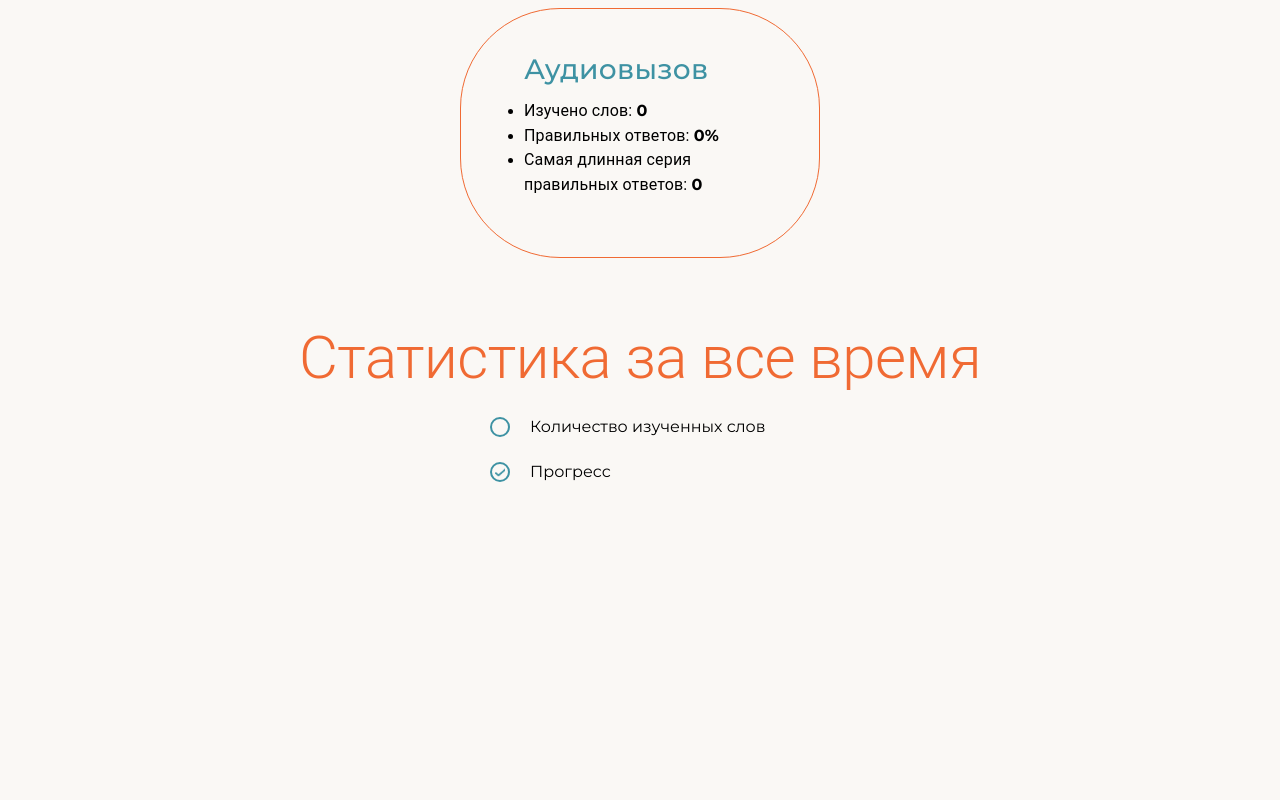
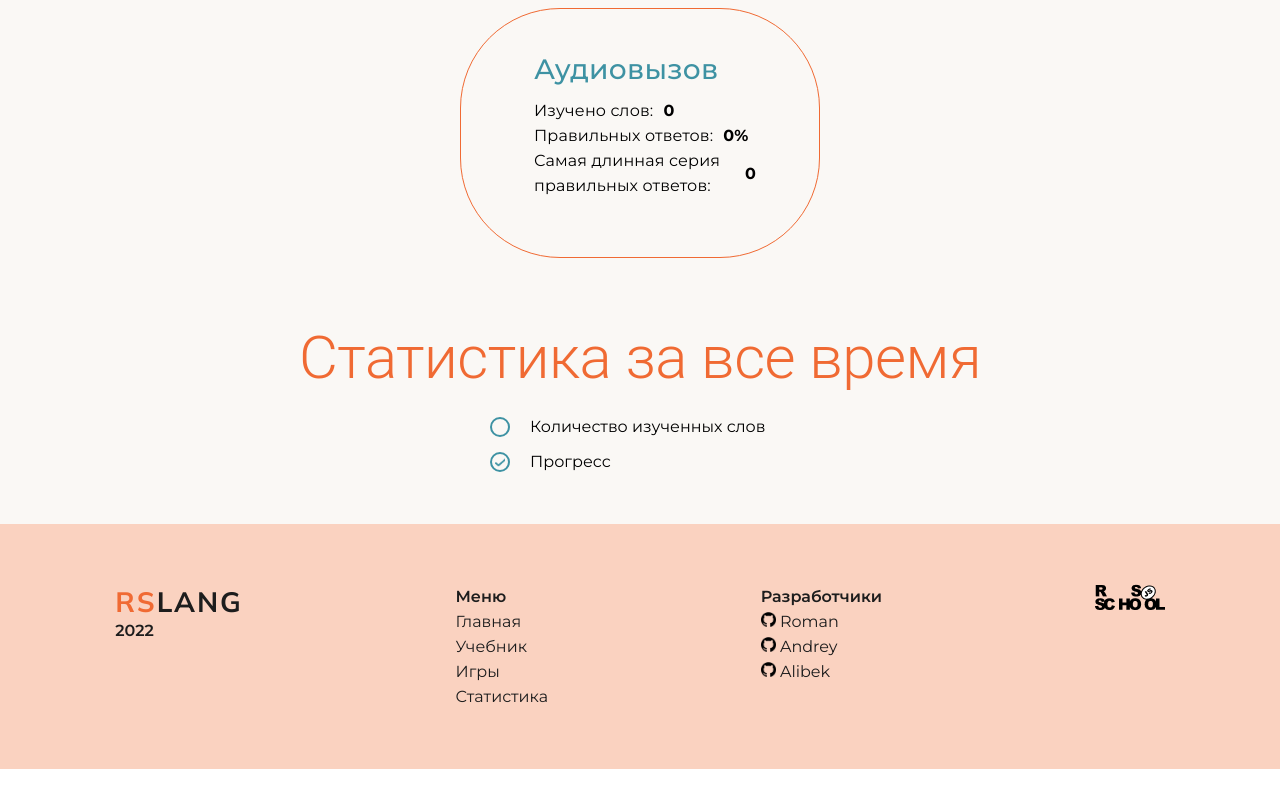
Before and after one commit to roman847/rslang, a React (Create React App) app: page /statistics in a window 1280 px wide. Shown: the part 820-1620 px from the top of the page. After the commit the page ends 1589 px from the top, so only its background shows below. Built offline with nearby package versions, Linux system fonts and the light colour scheme; the HTML template or start-up script is replaced by a standard one; what core would draw is missing.

Commit message:
fix: ItemList.tsx, styles (Sat Aug 27 10:00:40 RTZ 2022)

```diff
--- a/src/App.tsx
+++ b/src/App.tsx
@@ -1,7 +1,7 @@
 import React from 'react'
 import { BrowserRouter, Route, Routes } from 'react-router-dom'
 import './App.scss'
-import Statistics from 'pages/Statistics/components/StatisticToday'
+import Statistics from 'pages/Statistics/Statistics'
 import Authorization from 'pages/Authorization'
 import AudioCall from 'pages/AudioCall'
 import Sprint from 'pages/Sprint'
--- a/src/pages/Statistics/components/Diagram.tsx/Diagram.tsx
+++ b/src/pages/Statistics/components/Diagram.tsx/Diagram.tsx
@@ -5,9 +5,7 @@ import style from './diagram.module.scss'
 const Diagram = () => {
   return (
     <div>
-      <body>
-        <div id='main' className={style.container__diagram}></div>
-      </body>
+      <div className={style.container__diagram}></div>
     </div>
   )
 }
--- a/src/pages/Statistics/components/ItemList/ItemList.tsx
+++ b/src/pages/Statistics/components/ItemList/ItemList.tsx
@@ -6,20 +6,19 @@ const ItemList = () => {
   return (
     <div>
       <ul className={style.item__list}>
-        <li>
+        <li className={style.list__item}>
+          <Typography className={style.list__textContent}>Изучено слов:</Typography>
+          <Typography className={style.list__value}>0</Typography>
+        </li>
+        <li className={style.list__item}>
+          <Typography className={style.list__textContent}>Правильных ответов:</Typography>
+          <Typography className={style.list__value}>0%</Typography>
+        </li>
+        <li className={style.list__item}>
           <Typography className={style.list__textContent}>
-            Изучено слов: <strong className={style.list__value}>0</strong>
+            Самая длинная серия правильных ответов:
           </Typography>
-        </li>
-        <li>
-          <Typography className={style.list__textContent}>
-            Правильных ответов: <strong className={style.list__value}>0%</strong>
-          </Typography>
-        </li>
-        <li>
-          <Typography className={style.list__textContent}>
-            Самая длинная серия правильных ответов: <strong className={style.list__value}>0</strong>
-          </Typography>
+          <Typography className={style.list__value}>0</Typography>
         </li>
       </ul>
     </div>
--- a/src/pages/Statistics/components/ItemList/itemList.module.scss
+++ b/src/pages/Statistics/components/ItemList/itemList.module.scss
@@ -8,11 +8,18 @@
   width: 100%;
   text-align: left;
 }
+.list__item {
+  display: flex;
+  justify-content: left;
+  align-items: center;
+  gap: 10px;
   .list__textContent {
     @include fontSize16;
   }
-
   .list__value {
     @include fontSize16;
     font-weight: 700;
+    padding: 0;
+    margin: 0;
   }
+}
--- a/src/pages/Statistics/components/RadioButton/radioButton.module.scss
+++ b/src/pages/Statistics/components/RadioButton/radioButton.module.scss
@@ -7,8 +7,7 @@
   flex-direction: column;
   align-items: flex-start;
   margin: 0 auto;
-  padding-bottom: 20px;
-
+  padding-bottom: 10px;
 }
 .form__label {
   @include fontSize16;
--- a/src/pages/Statistics/components/StatisticAllTime/StatisticAllTime.tsx
+++ b/src/pages/Statistics/components/StatisticAllTime/StatisticAllTime.tsx
@@ -2,7 +2,6 @@ import React from 'react'
 import { Typography, Box } from '@mui/material'
 import clsx from 'clsx'
 import RadioButton from 'pages/Statistics/components/RadioButton/RadioButtn'
-import Diagram from '../Diagram.tsx'
 import style from './statisticAllTime.module.scss'
 
 const StatisticAllTime = () => {
@@ -15,7 +14,6 @@ const StatisticAllTime = () => {
         <RadioButton id='radioFirst' name='category' text='Количество изученных слов' />
         <RadioButton id='radioSecond' name='category' text='Прогресс' />
       </Box>
-      <Diagram />
     </div>
   )
 }
--- a/src/pages/Statistics/components/StatisticToday/StatisticToday.tsx
+++ b/src/pages/Statistics/components/StatisticToday/StatisticToday.tsx
@@ -2,8 +2,7 @@ import React from 'react'
 import { Typography } from '@mui/material'
 import { Box } from '@mui/system'
 import clsx from 'clsx'
-
-import ItemList from '../ItemList'
+import ItemList from 'pages/Statistics/components/ItemList'
 import style from './statistic.module.scss'
 
 const StatisticMainContent = () => {
--- a/src/pages/Statistics/components/StatisticToday/index.ts
+++ b/src/pages/Statistics/components/StatisticToday/index.ts
@@ -1,2 +1,2 @@
-import Statistics from '../../Statistics'
-export default Statistics
+import StatisticToday from './StatisticToday'
+export default StatisticToday
--- a/src/pages/Statistics/components/StatisticToday/statistic.module.scss
+++ b/src/pages/Statistics/components/StatisticToday/statistic.module.scss
@@ -31,7 +31,7 @@
 .content__item {
   width: 360px;
   height: 250px;
-  padding: 43px 63px;
+  padding: 43px 63px 43px 73px;
   border: 1px solid $accentColor;
   border-radius: 100px;
 }
```
Lines whose indentation alone changed are shown as unchanged.
